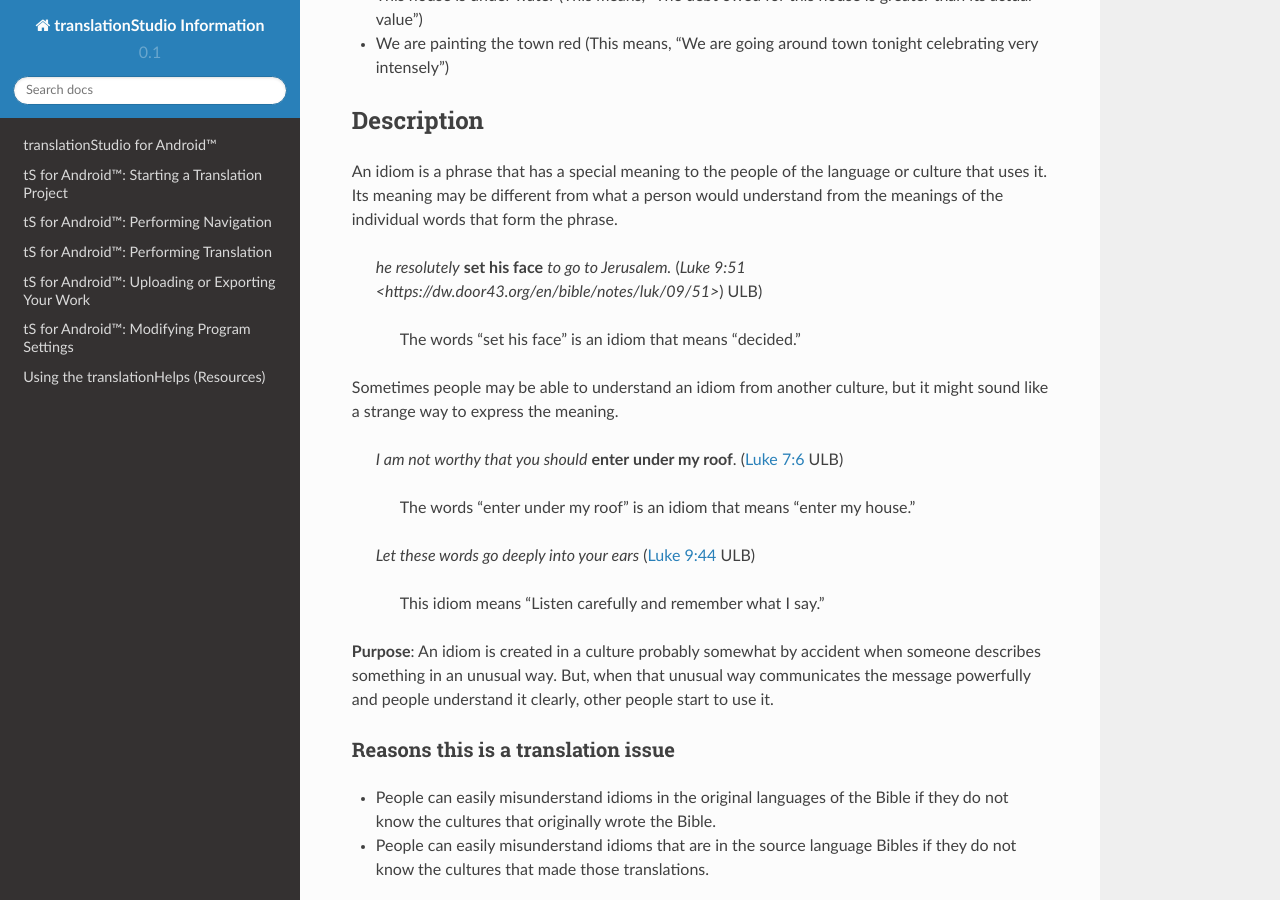
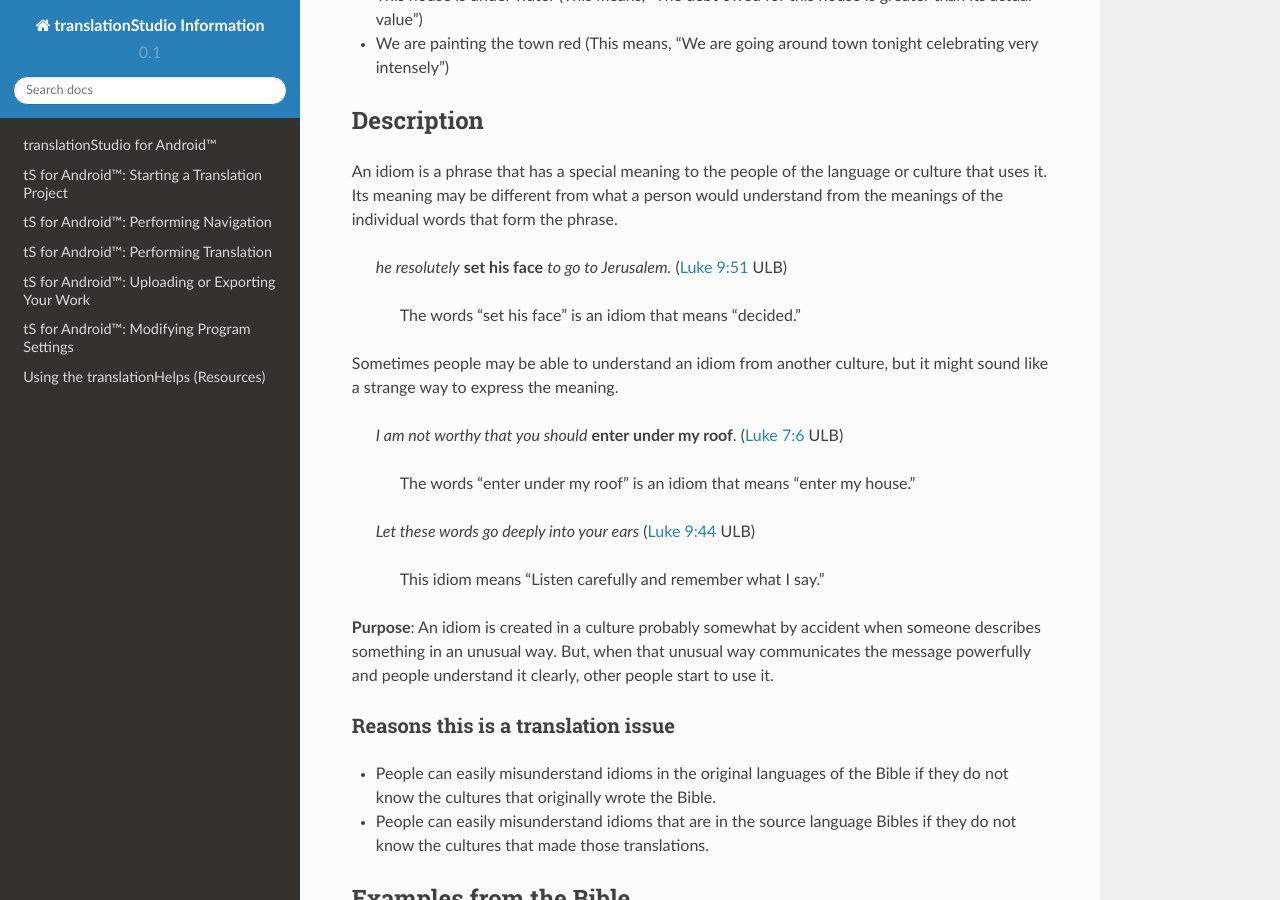
Before and after one commit to unfoldingWord-dev/translationStudio-Info, a Sphinx documentation site: the page built from docs/Idiom.rst, in a window 1280 px wide and 900 px high, scrolled down 440 px. Built offline with Sphinx 7.4.7 and the Read the Docs theme 2.0.0, drawn with Linux system fonts in a browser that asks for light colours; pages that are not in the unit, such as notebooks, are missing from menus.

Commit message:
Update Idiom.rst

```diff
--- a/docs/Idiom.rst
+++ b/docs/Idiom.rst
@@ -22,7 +22,7 @@ Description
 
 An idiom is a phrase that has a special meaning to the people of the language or culture that uses it. Its meaning may be different from what a person would understand from the meanings of the individual words that form the phrase.
 
-  *he resolutely* **set his face** *to go to Jerusalem.* (`Luke 9:51 <https://dw.door43.org/en/bible/notes/luk/09/51>`) ULB)
+  *he resolutely* **set his face** *to go to Jerusalem.* (`Luke 9:51 <https://dw.door43.org/en/bible/notes/luk/09/51>`_ ULB)
 
     The words "set his face" is an idiom that means "decided."
 
```
